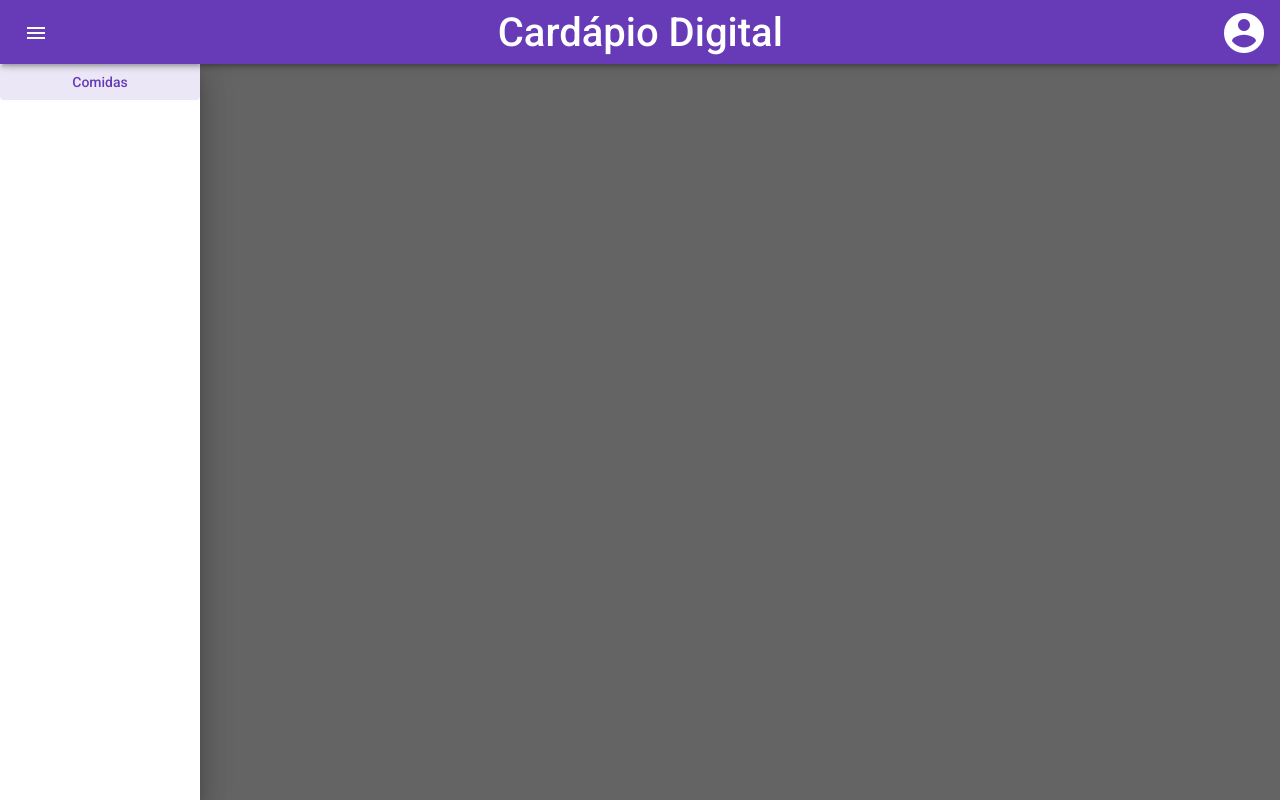
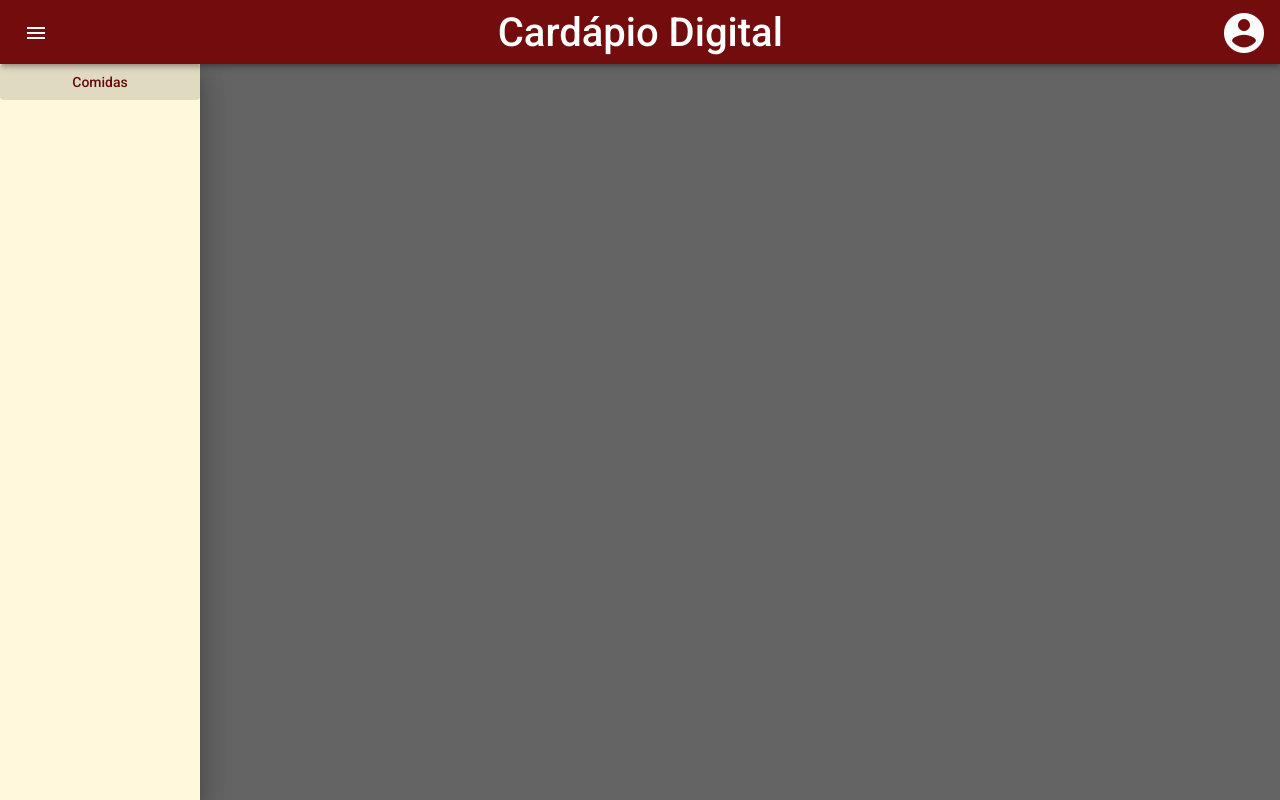
Before and after one commit to vitorzanoni/cardapio-digital, an Angular app in the folder cardapio-digital-web/: page / in a window 1280 px wide. Both pictures are taken after a click on the button "menu". Built offline with nearby package versions, Linux system fonts and the light colour scheme.

Commit message:
mudanca cor

```diff
--- a/cardapio-digital-web/src/app/core/components/toolbar/toolbar.component.css
+++ b/cardapio-digital-web/src/app/core/components/toolbar/toolbar.component.css
@@ -11,6 +11,18 @@
     z-index: 2;
 }
 
+.mat-toolbar.mat-primary {
+    background: #730d0d;
+}
+
+.mat-sidenav {
+    background: #fff8dc;
+}
+
+.mat-button {
+    color: #730d0d;
+}
+
 .mat-sidenav-container {
     position: absolute;
     top: 0;
--- a/cardapio-digital-web/src/app/core/components/toolbar/toolbar.component.html
+++ b/cardapio-digital-web/src/app/core/components/toolbar/toolbar.component.html
@@ -11,7 +11,7 @@
 </mat-toolbar>
 <mat-sidenav-container (backdropClick)="close('backdrop')">
     <mat-sidenav #sidenav (keydown.escape)="close('escape')" disableClose style="margin-top: 64px;">
-        <p><button mat-button color="primary" (click)="close('toggle button')" style="width: 200px;"> Comidas </button>
+        <p><button mat-button (click)="close('toggle button')" style="width: 200px;"> Comidas </button>
         </p>
     </mat-sidenav>
 
```
